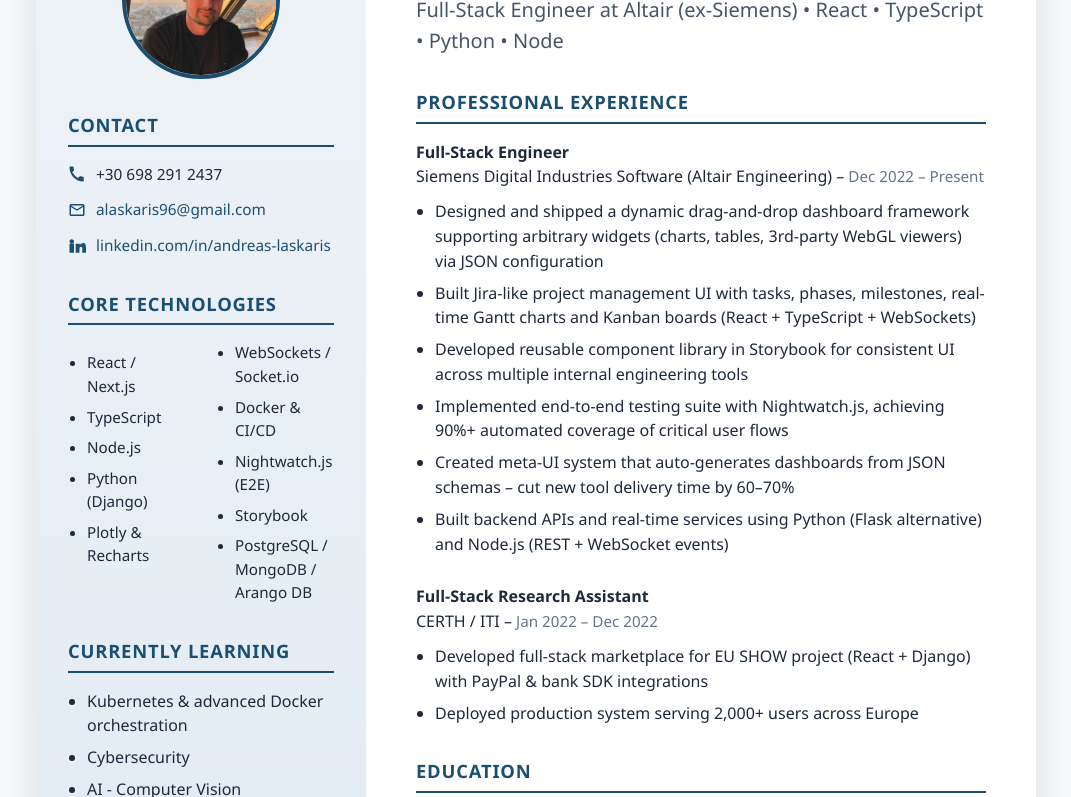
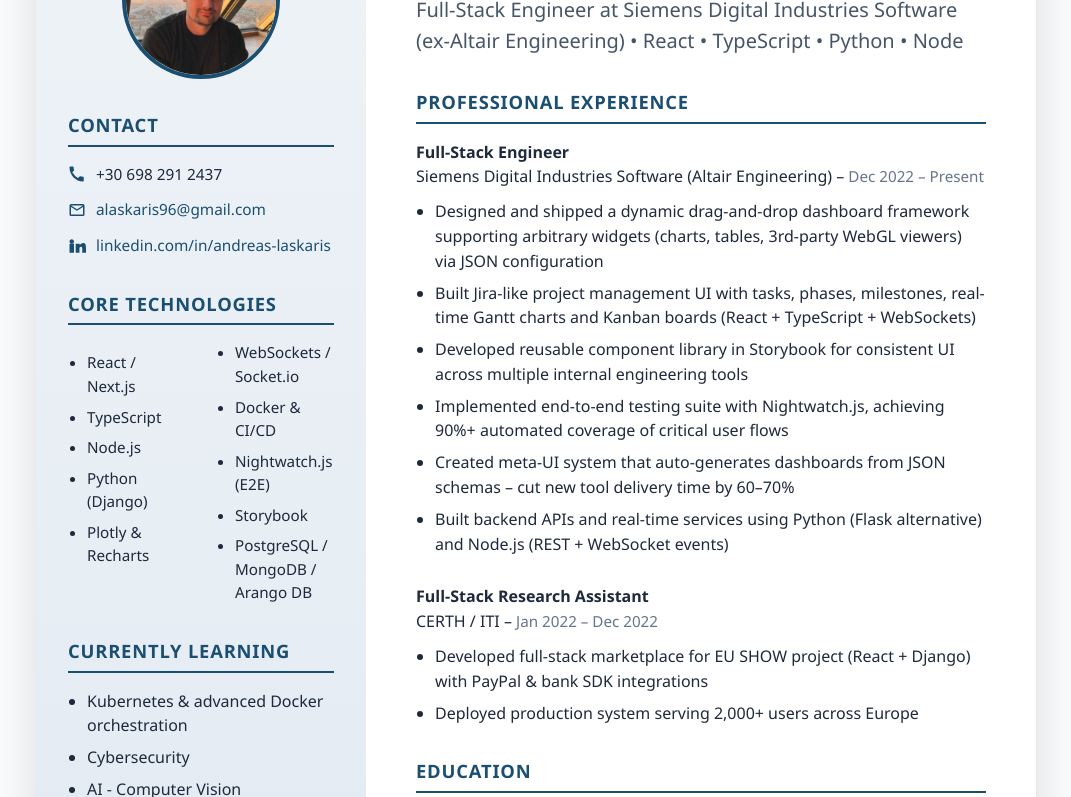
Before and after one commit to Alaskaris96/CVdeploy, a website: page index.html in a window 1280 px wide. Shown: the part 139-936 px from the top of the page, without its empty margins (104-1175 px from the left). Drawn offline with Linux system fonts and the light colour scheme.

Commit message:
Add files via upload

```diff
--- a/index.html
+++ b/index.html
@@ -200,7 +200,7 @@
         <div class="right">
             <header>
                 <h1>ANDREAS LASKARIS</h1>
-                <h2>Full-Stack Engineer at Altair (ex-Siemens) • React • TypeScript • Python • Node</h2>
+                <h2>Full-Stack Engineer at Siemens Digital Industries Software (ex-Altair Engineering) • React • TypeScript • Python • Node</h2>
             </header>
 
             <h3>Professional Experience</h3>
```
